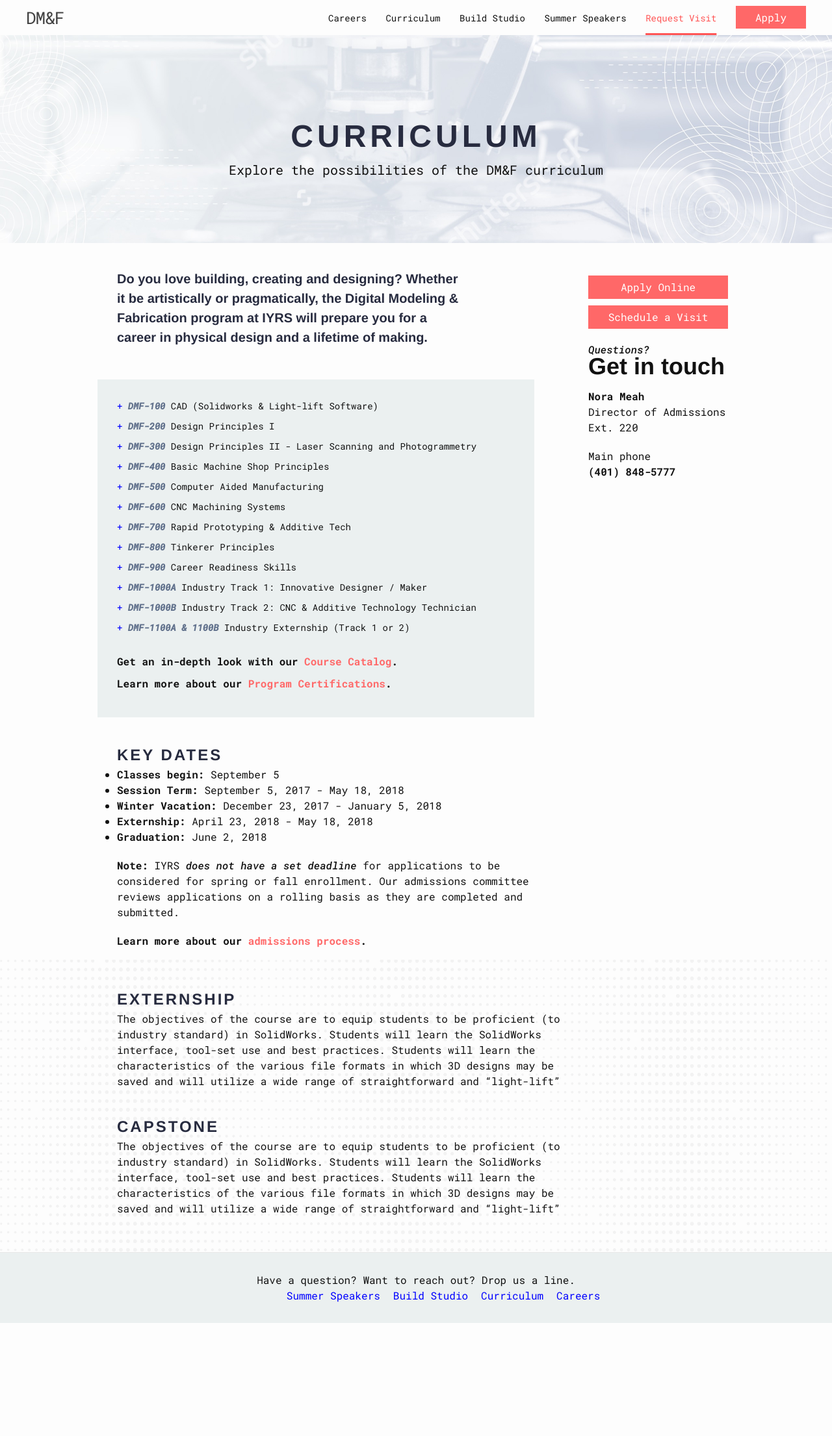
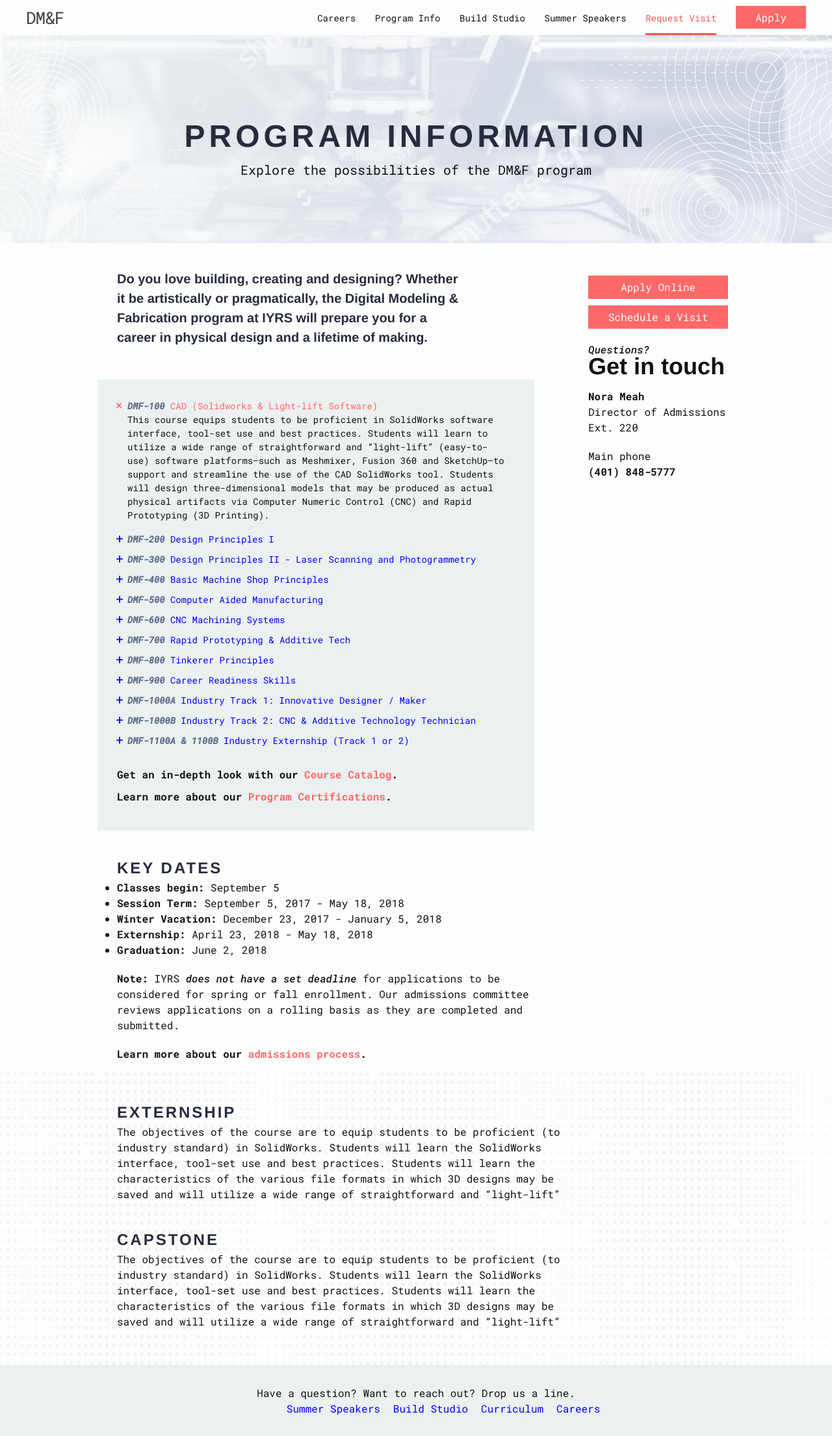
Before and after one commit to jplus-co/iyrs-microsite, a Jekyll site: the page built from program.md, in a window 1280 px wide. Shown: the whole page at 65% size. Built offline with Jekyll 4.4.1, drawn with Linux system fonts in a browser that asks for light colours; nearby versions of some CDN libraries; before the commit the page ends 2036 px from its top, so only the background shows below that.

Commit message:
finished the accordion section on the curriculum page

```diff
--- a/_sass/minima/curriculum.sass
+++ b/_sass/minima/curriculum.sass
@@ -27,6 +27,32 @@
     +font-face($roboto-mono, $bold, 14px)
     font-style: italic
     color: $dark-blue-gray
+  a
+    width: 100%
+    display: block
+    cursor: pointer
+    user-select: none
+    position: relative
+    padding-left: 16px
+    transition: 0.2s all ease-in-out
+    &:before
+      font-size: 20px
+      content: "+"
+      position: absolute
+      top: -6px
+      left: -2px
+      transform: rotate(0deg)
+      transition: 0.2s all ease-in-out
+
+  a.active:before
+    transform: rotate(45deg)
+    transition: 0.2s all ease-in-out
+  a:hover
+    color: $orange
+    transition: 0.2s all ease-in-out
+  a.active
+    color: $orange
+
 
 .class-list__class-desc
   display: none
--- a/curriculum.md
+++ b/program.md
@@ -1,9 +1,9 @@
 ---
 layout: page
-title: Curriculum
-link-name: Curriculum
-permalink: /curriculum/
-subtitle: Explore the possibilities of the DM&F curriculum
+title: Program Information
+link-name: Program Info
+permalink: /program/
+subtitle: Explore the possibilities of the DM&F program
 ---
 <section class="curriculum-page">
   <div class="grid-container flex">
@@ -15,63 +15,60 @@ subtitle: Explore the possibilities of the DM&F curriculum
           <div class="curriculum__container">
               <ul class="curriculum__class-list">
                   <li class="dropdown">
-                      <a>+</a>
-                      <span>DMF-100</span> CAD (Solidworks & Light-lift Software)
+                      <a><span>DMF-100</span> CAD (Solidworks & Light-lift Software)</a>
                       <div class="class-list__class-desc">This course equips students to be proficient in SolidWorks software interface, tool-set use and best practices. Students will learn to utilize a wide range of straightforward and “light-lift” (easy-to-use) software platforms—such as Meshmixer, Fusion 360 and SketchUp—to support and streamline the use of the CAD SolidWorks tool. Students will design three-dimensional models that may be produced as actual physical artifacts via Computer Numeric Control (CNC) and Rapid Prototyping (3D Printing). </div>
                   </li>
                   <li class="dropdown">
-                      <a>+</a>
-                      <span>DMF-200</span> Design Principles I
+                      <a><span>DMF-200</span> Design Principles I</a>
                       <div class="class-list__class-desc">Design Principles I helps students develop a foundation of design principles, theories and techniques to be used in the service of the creation of consumer and light industrial objects. Students will develop processes for integrating ideation and iteration principles to develop and refine workflow process and designs, as well as demonstrate the ability to integrate basic machine-shop principles and practice, Intro CAM and CNC programming, and CNC machining systems with design principles and additive manufacturing.</div>
                   </li>
                   <li class="dropdown">
-                      <a>+</a>
-                      <span>DMF-300</span> Design Principles II - Laser Scanning and Photogrammetry
+                      <a>
+                      <span>DMF-300</span> Design Principles II - Laser Scanning and Photogrammetry</a>
                       <div class="class-list__class-desc">Design Principles II focuses on advanced design-theory principles and the ability to use design by alteration to create new work from pre-existing objects. Students will explore design research methods, the ability to use contemporary ornamentation in their workflow and work to increase functionality and/or aesthetics. Additionally, students will learn fundamental laser scanning and photogrammetry technique, and will create 3D files using these tools.</div>
                   </li>
                   <li class="dropdown">
-                      <a>+</a>
-                      <span>DMF-400</span> Basic Machine Shop Principles
+                      <a>
+                      <span>DMF-400</span> Basic Machine Shop Principles</a>
                       <div class="class-list__class-desc">This course will provide an overview of the broad scope of basic machine shop principles and introduce the student to the machine shop environment, manual machining, turning tools and part holding methods. Course material will focus on safe material handling, safe operation of equipment, and the importance of proper equipment maintenance. Students will learn to use measurement tools, and develop an ability to interpret blueprints and understand shop level dimensions and tolerances, along with understanding mathematic skills needed for manufacturing parts.</div>
                   </li>
                   <li class="dropdown">
-                      <a>+</a>
-                      <span>DMF-500</span> Computer Aided Manufacturing
+                      <a>
+                      <span>DMF-500</span> Computer Aided Manufacturing</a>
                       <div class="class-list__class-desc">This course focuses on understanding G and M code language and how they apply to different types of machines. Students learn the CNC Machine Coordinate system, and develop knowledge of different CAD file formats and how the CAD files are used in the manufacturing process. Students will develop proper machining and turning methods and will learn how to access technical data required for this task. Finally, students will learn the MasterCAM User Interface and part modeling tools, create a CNC process model, and produce CNC code to safely function in CNC machines.</div>
                   </li>
                   <li class="dropdown">
-                      <a>+</a>
-                      <span>DMF-600</span> CNC Machining Systems
+                      <a>
+                      <span>DMF-600</span> CNC Machining Systems</a>
                       <div class="class-list__class-desc">Students will develop a working knowledge of controls for CNC Machining Centers, CNC Turning Centers and 2-Axis CNC Profiling Systems. They will develop an understanding of the Work Coordinate System as it relates to different types of machines, and understand the setup of CNC tooling and how to apply set-up techniques to different types of machines. Students will develop skills to safely run an initial part, complete a first part inspection, and understand advance fixture and program techniques for efficient production environments.</div>
                   </li>
                   <li class="dropdown">
-                      <a>+</a>
-                      <span>DMF-700</span> Rapid Prototyping & Additive Tech
+                      <a>
+                      <span>DMF-700</span> Rapid Prototyping & Additive Tech</a>
                       <div class="class-list__class-desc">Students will be introduced to various additive manufacturing tool interfaces while developing knowledge of the tool characteristics, best practices, maintenance, consumables/materials and tool tendencies. Students will be equipped with the skills to predict which tool is best for the production of a specific object/artifact. Students will demonstrate the skills necessary to operate a suite of additive technologies tools using SolidWorks design 3D objects, to be fabricated on each of the tools.</div>
                   </li>
                   <li class="dropdown">
-                      <a>+</a>
-                      <span>DMF-800</span> Tinkerer Principles
+                      <a>
+                      <span>DMF-800</span> Tinkerer Principles</a>
                       <div class="class-list__class-desc">In the Tinkerer Principles course, students receive theoretical, technical and hands-on experience with do-it-yourself “tinkerer” technologies. Students will qualify in light electronics, sensors, data and user-friendly circuit boards such as Arduino and Raspberry Pi. Students will revisit tools and technologies previously covered and view them through the lens of an inventor or specialist.</div>
                   </li>
                   <li class="dropdown">
-                      <a>+</a>
-                      <span>DMF-900</span> Career Readiness Skills
+                      <a>
+                      <span>DMF-900</span> Career Readiness Skills</a>
                       <div class="class-list__class-desc">The Career Readiness Skills course is designed to prepare students for gainful employment using the aptitude and knowledge acquired throughout the program. Group and individual student counseling sessions are conducted to lead each student to personal insight concerning their preferences for externship experience, and more importantly their long-term vocational interests. Career preparation includes a focus on resume writing, interviewing, and research skills in relation to externship and job opportunities.</div>
                   </li>
                   <li class="dropdown">
-                      <a>+</a>
-                      <span>DMF-1000A</span> Industry Track 1: Innovative Designer / Maker
+                      <a>
+                      <span>DMF-1000A</span> Industry Track 1: Innovative Designer / Maker</a>
                       <div class="class-list__class-desc">This optional track teaches student’s entrepreneurial skills and philosophies, equipping them to work in a new company startup environment, or with an established mid-sized company in a design¬ focused business environment; or to start and manage their own business, developing designs and producing physical artifacts.</div>
                   </li>
                   <li class="dropdown">
-                      <a>+</a>
-                      <span>DMF-1000B</span> Industry Track 2: CNC & Additive Technology Technician
+                      <a>
+                      <span>DMF-1000B</span> Industry Track 2: CNC & Additive Technology Technician</a>
                       <div class="class-list__class-desc">This optional track teaches students key skills to be a general problem-solver and liaison between manufacturing and other workplace departments in a wide variety of businesses. Specifically, students will be able to assist a company in improving products and reducing costs and demonstrate the ability to create and give public presentations.  Students will demonstrate the ability to integrate workplace culture into their own workflow and work practice while understanding principles of team building. </div>
                   </li>
                   <li class="dropdown">
-                      <a>+</a>
-                      <span>DMF-1100A & 1100B</span> Industry Externship (Track 1 or 2)
+                      <a><span>DMF-1100A & 1100B</span> Industry Externship (Track 1 or 2)</a>
                       <div class="class-list__class-desc">To support students in the formation of career and employment related goals, each student undertakes a significant experiential learning opportunity with a company engaged in relevant processes and technologies. The externship represents an educational strategy that links classroom learning and student interest with the acquisition of experience in an applied work setting.</div>
                   </li>
               </ul>
@@ -117,25 +114,26 @@ subtitle: Explore the possibilities of the DM&F curriculum
 <script src="https://code.jquery.com/jquery-3.2.1.min.js" integrity="sha256-hwg4gsxgFZhOsEEamdOYGBf13FyQuiTwlAQgxVSNgt4=" crossorigin="anonymous"></script>
 
 <script>
-$(document).ready(function(){
 
-  $('li.dropdown').each(function() {
-    var $dropdown = $(this);
+(function($) {
+    $('.curriculum__class-list > li:eq(0) a').addClass('active').next().slideDown();
 
-    $("a", $dropdown).click(function(e) {
-      e.preventDefault();
-      $div = $("div.class-list__class-desc", $dropdown);
-      $div.slideToggle();
-      $("div.class-list__class-desc").not($div).slideUp();
-      return false;
+    $('.curriculum__class-list a').click(function(j) {
+        var dropDown = $(this).closest('li').find('.class-list__class-desc');
+
+        $(this).closest('.curriculum__class-list').find('.class-list__class-desc').not(dropDown).slideUp();
+
+        if ($(this).hasClass('active')) {
+            $(this).removeClass('active');
+        } else {
+            $(this).closest('.curriculum__class-list').find('a.active').removeClass('active');
+            $(this).addClass('active');
+        }
+
+        dropDown.stop(false, true).slideToggle();
+
+        j.preventDefault();
     });
-});
-
-  $('html').click(function(){
-    $("div.class-list__class-desc").slideUp();
-  });
-});
-
-
+})(jQuery);
 
 </script>
```
